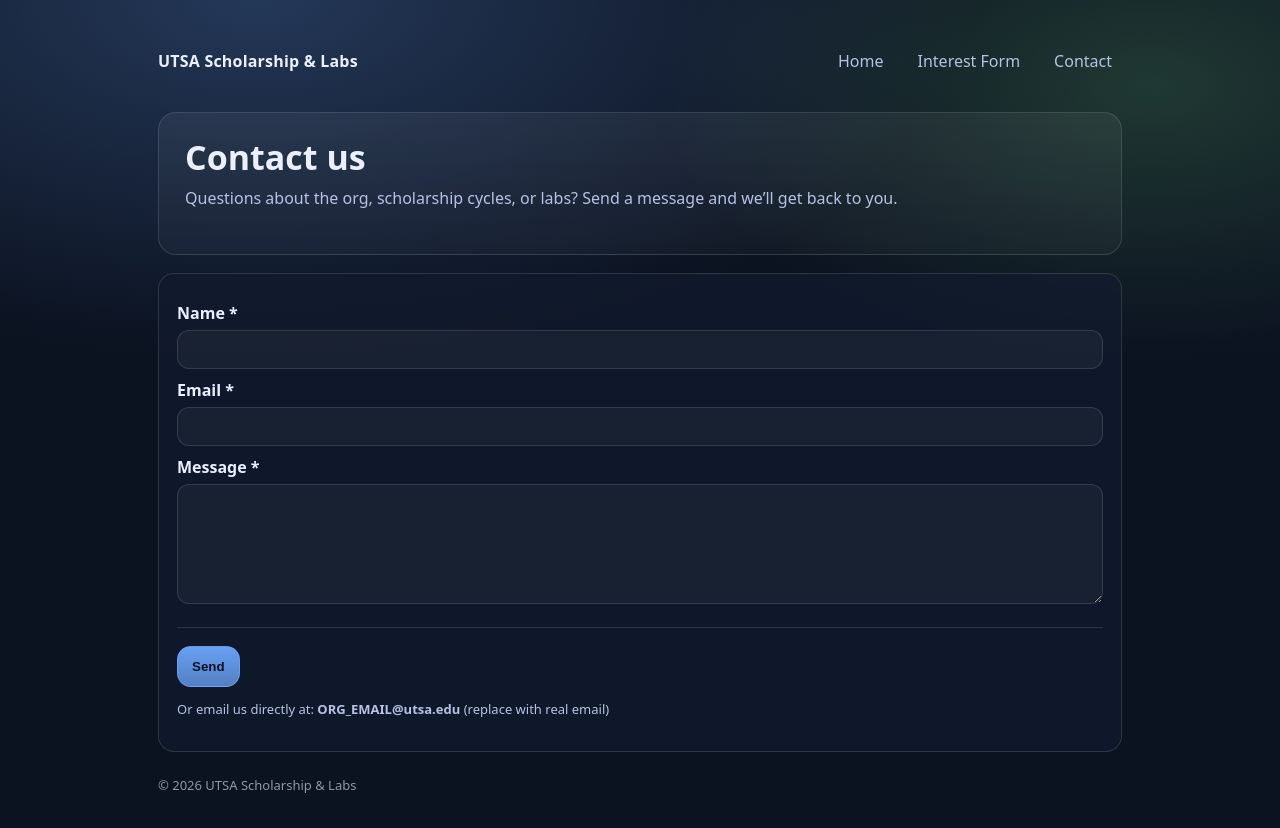
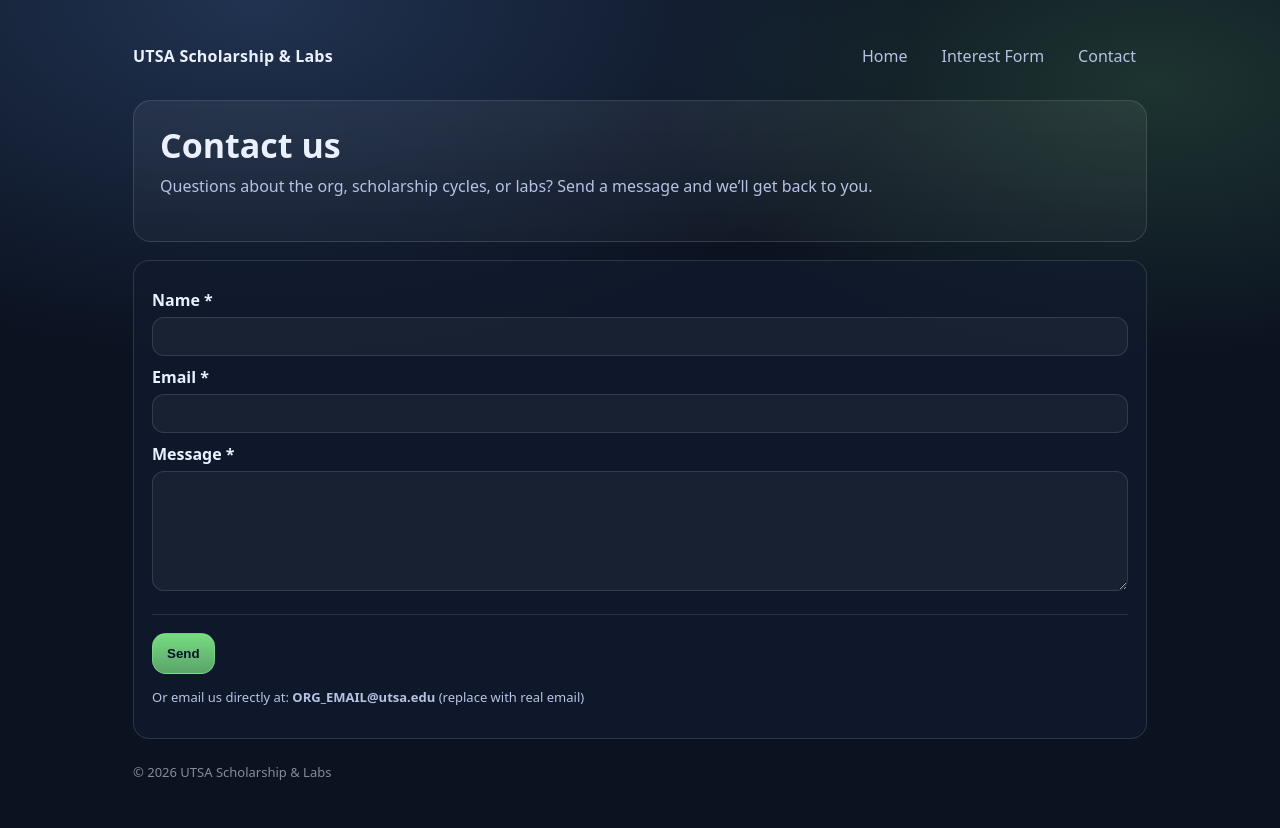
Before and after one commit to alejandrovazquez27/utsa-scholarship-website, a plain HTML site: page contact.html in a window 1280 px wide. Drawn offline with Linux system fonts and the light colour scheme.

Commit message:
Refactor CSS styles and add new variables
Added new CSS variables for danger and warning styles. Updated styles for various elements including body, container, nav, buttons, and card components.

```diff
--- a/styles.css
+++ b/styles.css
@@ -1,97 +1,147 @@
-:root {
-  --bg: #0b1220;
-  --card: #121b2e;
-  --text: #eaf0ff;
-  --muted: #b6c2e2;
-  --accent: #6ea8fe;
-  --accent2: #7ee787;
-  --border: rgba(255,255,255,0.12);
+:root{
+  --bg:#0b1220;
+  --card:#121b2e;
+  --text:#eaf0ff;
+  --muted:#b6c2e2;
+  --accent:#6ea8fe;
+  --accent2:#7ee787;
+  --border:rgba(255,255,255,0.12);
+  --danger:#ff6b6b;
 }
 
-* { box-sizing: border-box; }
-body {
-  margin: 0;
-  font-family: system-ui, -apple-system, Segoe UI, Roboto, Arial, sans-serif;
-  background: radial-gradient(1200px 600px at 20% 0%, rgba(110,168,254,0.25), transparent 60%),
-              radial-gradient(900px 500px at 90% 10%, rgba(126,231,135,0.18), transparent 55%),
-              var(--bg);
-  color: var(--text);
+*{box-sizing:border-box;}
+body{
+  margin:0;
+  font-family:system-ui,-apple-system,Segoe UI,Roboto,Arial,sans-serif;
+  background:
+    radial-gradient(1100px 600px at 20% 0%, rgba(110,168,254,0.22), transparent 60%),
+    radial-gradient(900px 500px at 90% 10%, rgba(126,231,135,0.16), transparent 55%),
+    var(--bg);
+  color:var(--text);
+}
+a{color:inherit;text-decoration:none;}
+
+.container{max-width:1050px;margin:0 auto;padding:26px 18px 70px;}
+
+.nav{
+  display:flex;align-items:center;justify-content:space-between;
+  gap:12px;padding:10px 0;
+}
+.brand{
+  font-weight:900;letter-spacing:.2px;display:flex;gap:10px;align-items:center;
+}
+.badge{
+  font-size:12px;
+  color:#081226;
+  background:linear-gradient(180deg, rgba(110,168,254,.95), rgba(110,168,254,.72));
+  padding:4px 10px;border-radius:999px;
+  border:1px solid rgba(110,168,254,.6);
+}
+.navlinks{display:flex;gap:12px;flex-wrap:wrap;}
+.navlinks a{
+  color:var(--muted);
+  padding:8px 10px;border-radius:12px;
+  border:1px solid transparent;
+}
+.navlinks a:hover{
+  background:rgba(255,255,255,0.06);
+  border-color:var(--border);
+  color:var(--text);
 }
 
-a { color: inherit; text-decoration: none; }
-.container { max-width: 1000px; margin: 0 auto; padding: 28px 18px 60px; }
-
-.nav {
-  display: flex; align-items: center; justify-content: space-between;
-  padding: 14px 0; gap: 12px;
+.hero{
+  margin-top:14px;
+  padding:26px;
+  border:1px solid var(--border);
+  border-radius:18px;
+  background:linear-gradient(180deg, rgba(255,255,255,0.06), rgba(255,255,255,0.03));
 }
-.brand { font-weight: 800; letter-spacing: 0.2px; }
-.navlinks { display: flex; gap: 14px; flex-wrap: wrap; }
-.navlinks a { color: var(--muted); padding: 8px 10px; border-radius: 10px; }
-.navlinks a:hover { background: rgba(255,255,255,0.06); color: var(--text); }
-
-.hero {
-  margin-top: 18px;
-  padding: 26px;
-  border: 1px solid var(--border);
-  border-radius: 18px;
-  background: linear-gradient(180deg, rgba(255,255,255,0.06), rgba(255,255,255,0.03));
-}
-.hero h1 { margin: 0 0 10px; font-size: 34px; line-height: 1.1; }
-.hero p { margin: 0 0 18px; color: var(--muted); font-size: 16px; line-height: 1.5; }
-
-.btnrow { display: flex; gap: 12px; flex-wrap: wrap; }
-.btn {
-  display: inline-block;
-  padding: 12px 14px;
-  border-radius: 14px;
-  border: 1px solid var(--border);
-  background: rgba(255,255,255,0.06);
-  font-weight: 700;
-}
-.btn.primary {
-  background: linear-gradient(180deg, rgba(110,168,254,0.95), rgba(110,168,254,0.72));
-  border-color: rgba(110,168,254,0.6);
-  color: #081226;
-}
-.btn:hover { transform: translateY(-1px); }
-
-.grid {
-  margin-top: 18px;
-  display: grid;
-  grid-template-columns: repeat(12, 1fr);
-  gap: 14px;
-}
-.card {
-  grid-column: span 6;
-  padding: 18px;
-  border-radius: 16px;
-  border: 1px solid var(--border);
-  background: rgba(18,27,46,0.75);
-}
-.card h2 { margin: 0 0 8px; font-size: 18px; }
-.card p, .card li { color: var(--muted); line-height: 1.5; }
-
-@media (max-width: 760px) {
-  .card { grid-column: span 12; }
-  .hero h1 { font-size: 28px; }
+.hero h1{margin:0 0 10px;font-size:34px;line-height:1.1;}
+.hero p{margin:0 0 16px;color:var(--muted);font-size:16px;line-height:1.55;}
+.kicker{
+  display:inline-flex;align-items:center;gap:8px;
+  color:rgba(234,240,255,0.85);
+  font-weight:700;font-size:13px;
+  padding:6px 10px;border-radius:999px;
+  border:1px solid var(--border);
+  background:rgba(255,255,255,0.04);
+  margin-bottom:12px;
 }
 
-.footer {
-  margin-top: 24px;
-  color: rgba(234,240,255,0.6);
-  font-size: 13px;
+.btnrow{display:flex;gap:12px;flex-wrap:wrap;margin-top:10px;}
+.btn{
+  display:inline-block;
+  padding:12px 14px;border-radius:14px;
+  border:1px solid var(--border);
+  background:rgba(255,255,255,0.06);
+  font-weight:800;
 }
-.hr { height: 1px; background: var(--border); margin: 18px 0; }
-label { display: block; font-weight: 650; margin: 10px 0 6px; }
-input, select, textarea {
-  width: 100%;
-  padding: 11px 12px;
-  border-radius: 12px;
-  border: 1px solid var(--border);
-  background: rgba(255,255,255,0.04);
-  color: var(--text);
-  outline: none;
+.btn.primary{
+  background:linear-gradient(180deg, rgba(126,231,135,0.95), rgba(126,231,135,0.68));
+  border-color:rgba(126,231,135,0.55);
+  color:#081226;
 }
-textarea { min-height: 120px; resize: vertical; }
-.small { color: var(--muted); font-size: 13px; }
+.btn.secondary{
+  background:linear-gradient(180deg, rgba(110,168,254,0.95), rgba(110,168,254,0.72));
+  border-color:rgba(110,168,254,0.55);
+  color:#081226;
+}
+.btn:hover{transform:translateY(-1px);}
+
+.grid{
+  margin-top:18px;
+  display:grid;
+  grid-template-columns:repeat(12, 1fr);
+  gap:14px;
+}
+.card{
+  grid-column:span 6;
+  padding:18px;
+  border-radius:16px;
+  border:1px solid var(--border);
+  background:rgba(18,27,46,0.75);
+}
+.card h2{margin:0 0 8px;font-size:18px;}
+.card p, .card li{color:var(--muted);line-height:1.55;}
+.card ul{margin:8px 0 0;padding-left:18px;}
+.card .mini{font-size:13px;color:rgba(234,240,255,0.65);}
+
+.full{grid-column:span 12;}
+
+.hr{height:1px;background:var(--border);margin:18px 0;}
+
+label{display:block;font-weight:750;margin:10px 0 6px;}
+input, select, textarea{
+  width:100%;
+  padding:11px 12px;
+  border-radius:12px;
+  border:1px solid var(--border);
+  background:rgba(255,255,255,0.04);
+  color:var(--text);
+  outline:none;
+}
+textarea{min-height:120px;resize:vertical;}
+.small{color:rgba(234,240,255,0.65);font-size:13px;line-height:1.45;}
+.callout{
+  border-left:4px solid rgba(110,168,254,0.8);
+  padding:10px 12px;
+  border-radius:12px;
+  background:rgba(110,168,254,0.08);
+  color:rgba(234,240,255,0.82);
+  font-size:13px;
+}
+.warn{
+  border-left:4px solid rgba(255,107,107,0.8);
+  background:rgba(255,107,107,0.08);
+}
+
+.footer{
+  margin-top:24px;
+  color:rgba(234,240,255,0.55);
+  font-size:13px;
+}
+
+@media (max-width: 760px){
+  .card{grid-column:span 12;}
+  .hero h1{font-size:28px;}
+}
```
